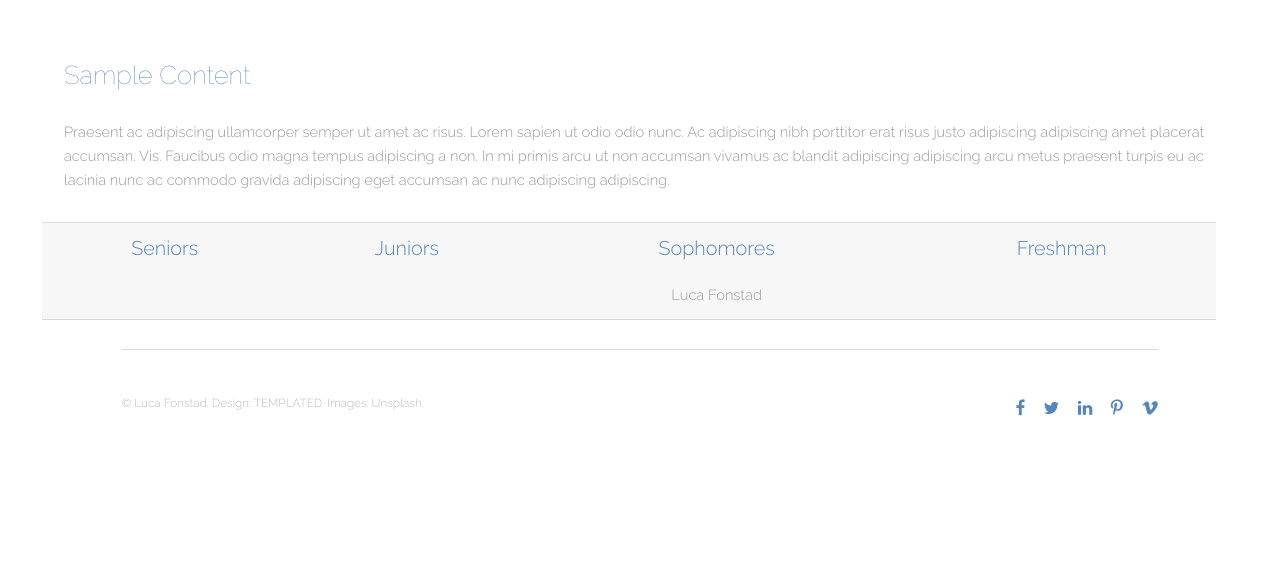
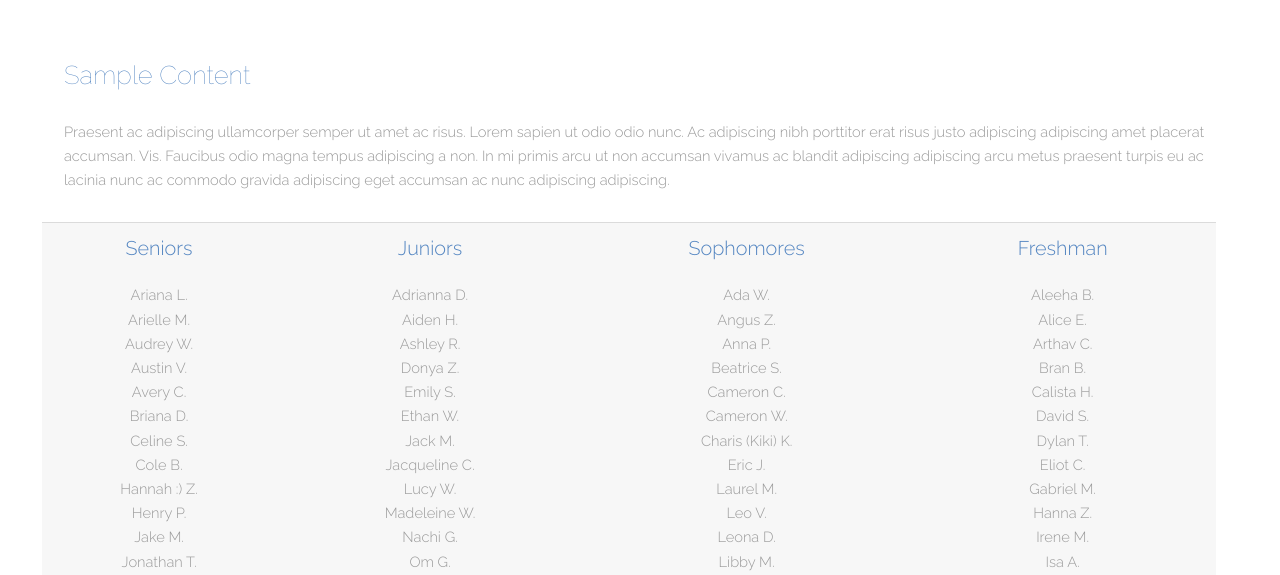
Before and after one commit to AquilaHouse/aquilahouse.github.io, a plain HTML site: page members.html in a window 1280 px wide. Shown: the part 225-800 px from the top of the page. Drawn offline with Linux system fonts and the light colour scheme.

Commit message:
Update members.html
Added everyone's names: FirstName LastInitial.

```diff
--- a/members.html
+++ b/members.html
@@ -42,17 +42,19 @@
 							<tr>
 								<td>
 									<h3>Seniors</h3>
-
+									Ariana L.<br/>Arielle M.<br/>Audrey W.<br/>Austin V.<br/>Avery C.<br/>Briana D.<br/>Celine S.<br/>Cole B.<br/>Hannah :) Z.<br/>Henry P.<br/>Jake M.<br/>Jonathan T.<br/>Joseph J.<br/>Naomi C.<br/>Pooja T.<br/>Rachel S.<br/>Yoni L.
 								</td>
 								<td>
 									<h3>Juniors</h3>
+									Adrianna D.<br/>Aiden H.<br/>Ashley R.<br/>Donya Z.<br/>Emily S.<br/>Ethan W.<br/>Jack M.<br/>Jacqueline C.<br/>Lucy W.<br/>Madeleine W.<br/>Nachi G.<br/>Om G.<br/>Peter E.<br/>Rebecca (Riki) S.<br/>Talia S.<br/>Tyler K.<br/>Viraj G.<br/>Zachary C.
 								</td>
 								<td>
 									<h3>Sophomores</h3>
-									Luca Fonstad
+									Ada W.<br/>Angus Z.<br/>Anna P.<br/>Beatrice S.<br/>Cameron C.<br/>Cameron W.<br/>Charis (Kiki) K.<br/>Eric J.<br/>Laurel M.<br/>Leo V.<br/>Leona D.<br/>Libby M.<br/>Luca F.<br/>Noah R.<br/>Osher L.<br/>Sarah H.<br/>Sophia Y.<br/>Will K.
 								</td>
 								<td>
 									<h3>Freshman</h3>
+									Aleeha B.<br/>Alice E.<br/>Arthav C.<br/>Bran B.<br/>Calista H.<br/>David S.<br/>Dylan T.<br/>Eliot C.<br/>Gabriel M.<br/>Hanna Z.<br/>Irene M.<br/>Isa A.<br/>JJ M.<br/>Jason H.<br/>Katya P.<br/>Luke P.<br/>Naila W.<br/>Natalie A.<br/>Nivedita (Nivi) G.<br/>Noah H.<br/>Quinn M.<br/>Samuel Y.<br/>Sophia M.
 								</td>
 							</tr>
 						</table>
```
